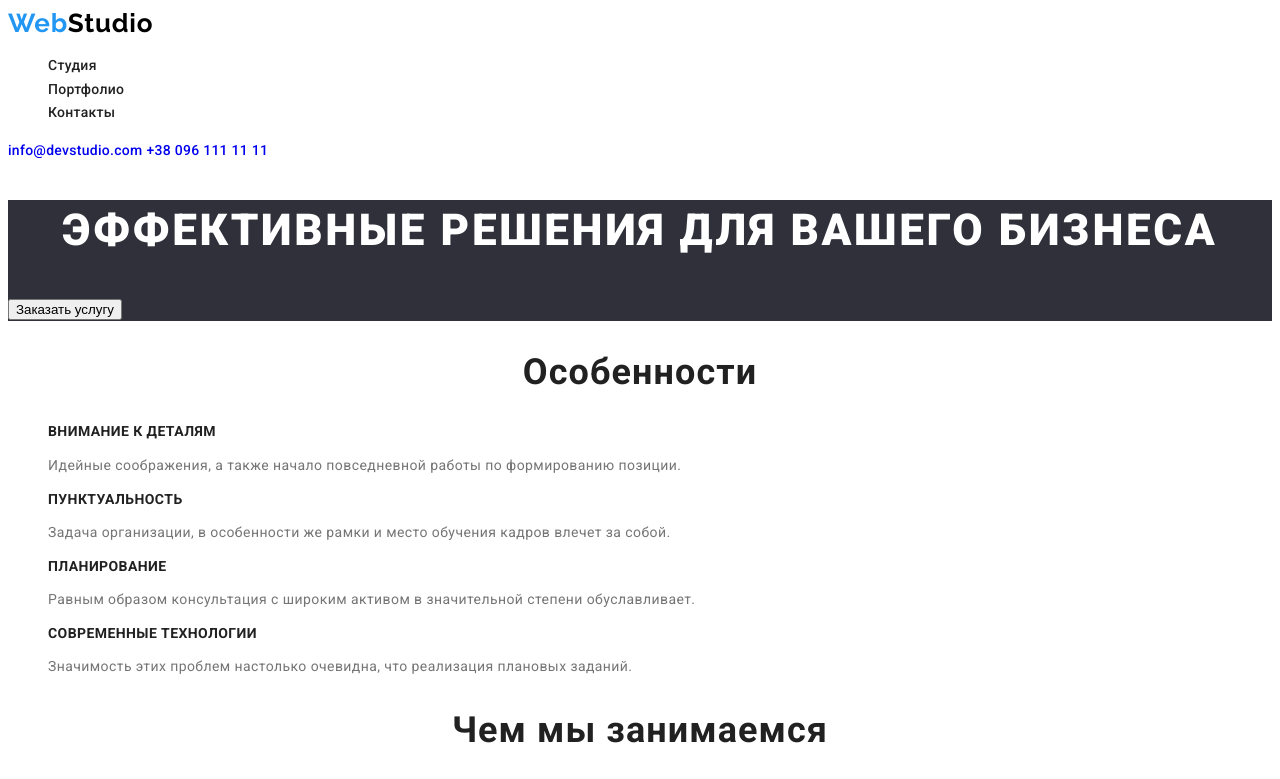
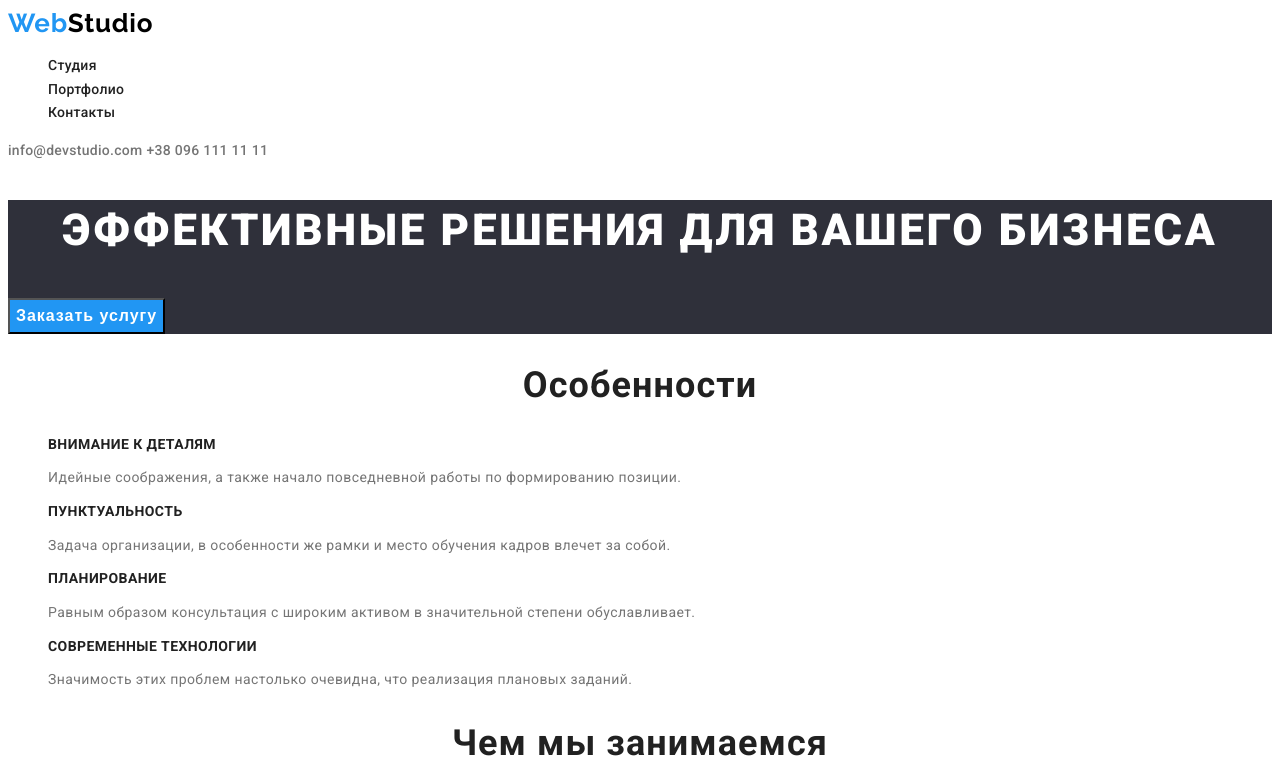
Before and after one commit to natalimarch/goit-markup-hw-02, a plain HTML site: page index.html in a window 1280 px wide. Shown: the top 779 px of the page. Drawn offline with Linux system fonts and the light colour scheme.

Commit message:
add button styles

```diff
--- a/css/styles.css
+++ b/css/styles.css
@@ -67,6 +67,7 @@ body {
   line-height: 1.1;
   letter-spacing: 0.02em;
   text-decoration: none;
+  color: var(--primary-text-color);
 }
 
 .mail:hover,
@@ -153,3 +154,22 @@ body {
   text-align: center;
   letter-spacing: 0.03em;
 }
+
+/* button */
+
+.button {
+  font-weight: 700;
+  font-size: 16px;
+  line-height: 1.9;
+  text-align: center;
+  letter-spacing: 0.06em;
+
+  color: var(--main-bg-color);
+}
+
+.button.primary {
+  color: var(--main-bg-color);
+  background-color: var(--accent-color);
+}
+
+/* footer */
--- a/index.html
+++ b/index.html
@@ -33,7 +33,7 @@
         <section class="hero">
             <h1 class="hero-title">Эффективные решения для вашего бизнеса</h1>
 
-            <button type="button" class="primary-button">Заказать услугу</button>
+            <button type="button" class="button primary">Заказать услугу</button>
         </section>
         <section class="feature">
             <h2 class="feature-title">Особенности</h2>
@@ -94,10 +94,10 @@
     </main>
 
     <footer>
-        <a href="">WebStudio</a>
+        <a href="" class="logo"><span class="logo-accent">Web</span>Studio</a>
         <address>г. Киев, пр-т Леси Украинки, 26</address>
-        <a href="mailto:info@devstudio.com">info@devstudio.com</a>
-        <a href="tel:+380961111111">+380961111111</a>
+        <a href="mailto:info@devstudio.com" class="mail">info@devstudio.com</a>
+        <a href="tel:+380961111111" class="tel">+38 096 111 11 11</a>
     </footer>
 
 </body>
```
